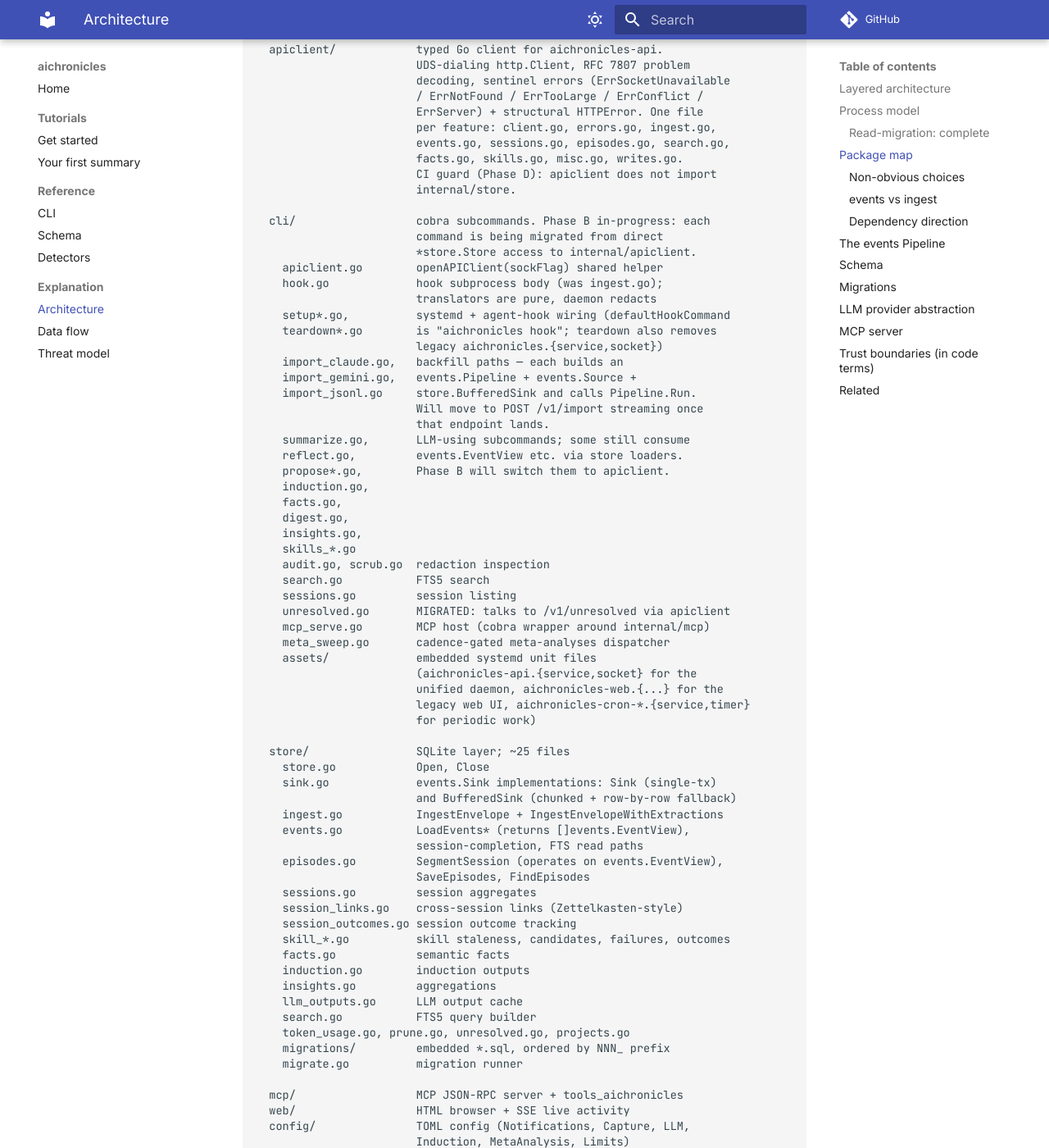
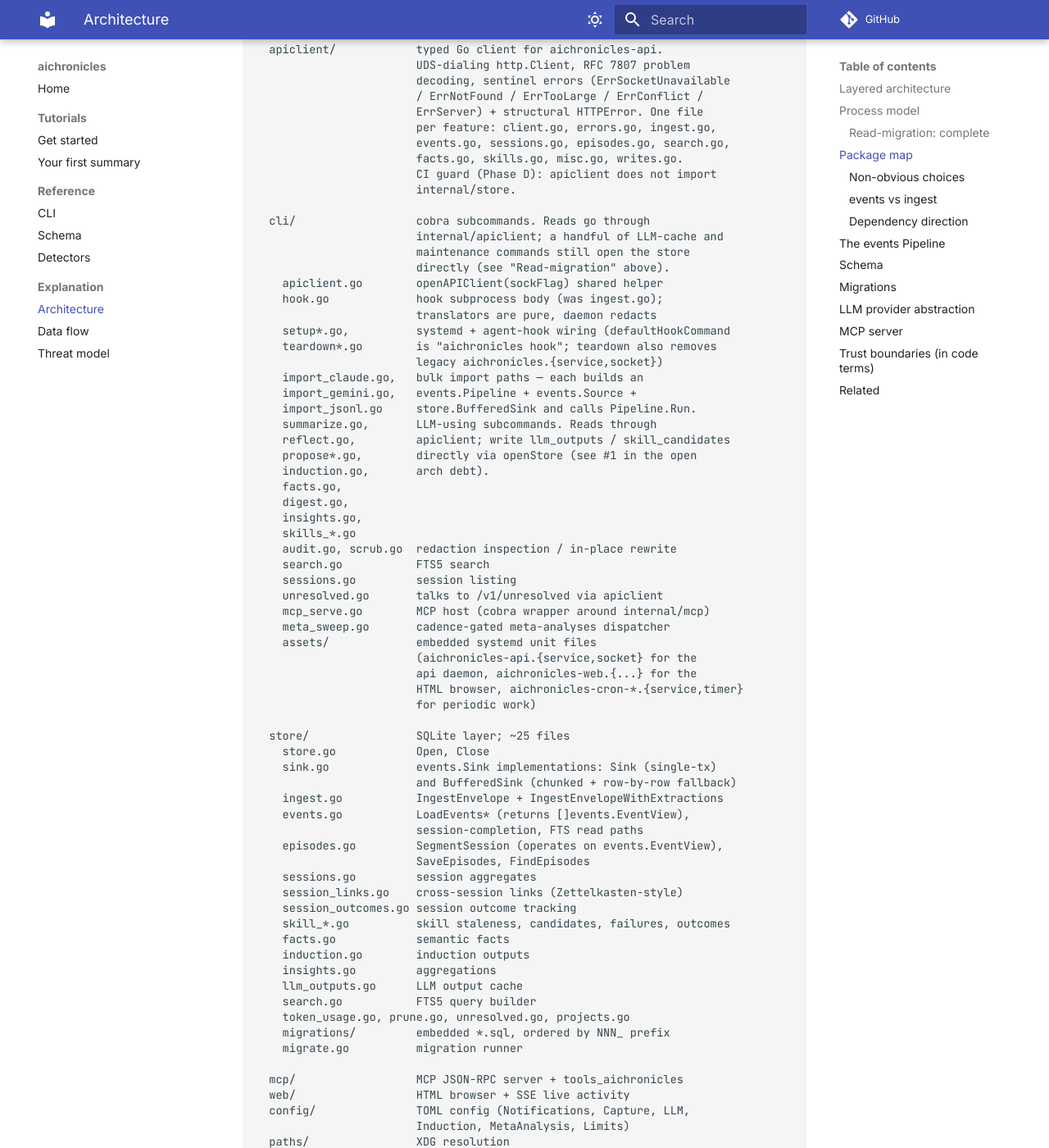
Before and after one commit to toabctl/aichronicles, an MkDocs documentation site: the page built from docs/explanation/architecture.md, in a window 1280 px wide and 1400 px high, scrolled down 4988 px. Shown: the whole window at 82% size. Built offline with MkDocs 1.6.1 and Material for MkDocs 9.7.7, drawn with Linux system fonts in a browser that asks for light colours; comment, search, counter and statistics services are not loaded; some of the changed text lies outside the part shown.

Commit message:
docs: refresh post-split doc-comments
arch_review_2026_05_14 #3: several doc-comments and the
api.socket Description still spoke of "the unified daemon" and
"Phase B in-progress" — both gone after commit 0974816 reverted
the web fold-in. internal/web/cmd.go went further and claimed the
web subcommand reads SQLite "in read-only mode", but store.Open
has no RO mode.

Fixes:

  - internal/web/cmd.go: rewrite NewCommand doc-comment and Long
    string to describe the current standalone, blast-radius-
    isolated topology. Drop the false "read-only mode" claim;
    say "via WAL" instead.
  - internal/cli/setup_systemd.go: drop "unified daemon" from
    the unitFilenames doc and the setup-cmd Long string.
  - internal/cli/assets/aichronicles-api.socket: Description=
    no longer claims "unified daemon".
  - docs/explanation/architecture.md: update the
    aichronicles-api package map line and the cli/ section,
    drop the "Phase B will switch to apiclient" parentheticals
    from the dep-direction graph (mcp already switched; web's
    pending migration is now described as such, not as fold-in).

No behavior change. `make docs` regenerates the cobra-derived
reference pages (aichronicles_web.md, aichronicles_setup_systemd.md).

Co-Authored-By: Claude Opus 4.7 (1M context) <noreply@anthropic.com>

````diff
--- a/docs/explanation/architecture.md
+++ b/docs/explanation/architecture.md
@@ -134,8 +134,8 @@ single-writer invariant holds by exclusion.
 ```
 cmd/
   aichronicles/         CLI multiplexer entrypoint
-  aichronicles-api/     unified daemon entrypoint (UDS HTTP server:
-                        /v1/* JSON, /v1/stream SSE, web HTML)
+  aichronicles-api/     api daemon entrypoint (UDS HTTP server:
+                        /v1/* JSON, /v1/stream SSE — write-owner)
 
 internal/               private; only this binary imports
   wire/                 wire types — request/response shapes for the
@@ -224,38 +224,37 @@ internal/               private; only this binary imports
                         CI guard (Phase D): apiclient does not import
                         internal/store.
 
-  cli/                  cobra subcommands. Phase B in-progress: each
-                        command is being migrated from direct
-                        *store.Store access to internal/apiclient.
+  cli/                  cobra subcommands. Reads go through
+                        internal/apiclient; a handful of LLM-cache and
+                        maintenance commands still open the store
+                        directly (see "Read-migration" above).
     apiclient.go        openAPIClient(sockFlag) shared helper
     hook.go             hook subprocess body (was ingest.go);
                         translators are pure, daemon redacts
     setup*.go,          systemd + agent-hook wiring (defaultHookCommand
     teardown*.go        is "aichronicles hook"; teardown also removes
                         legacy aichronicles.{service,socket})
-    import_claude.go,   backfill paths — each builds an
+    import_claude.go,   bulk import paths — each builds an
     import_gemini.go,   events.Pipeline + events.Source +
     import_jsonl.go     store.BufferedSink and calls Pipeline.Run.
-                        Will move to POST /v1/import streaming once
-                        that endpoint lands.
-    summarize.go,       LLM-using subcommands; some still consume
-    reflect.go,         events.EventView etc. via store loaders.
-    propose*.go,        Phase B will switch them to apiclient.
-    induction.go,
+    summarize.go,       LLM-using subcommands. Reads through
+    reflect.go,         apiclient; write llm_outputs / skill_candidates
+    propose*.go,        directly via openStore (see #1 in the open
+    induction.go,       arch debt).
     facts.go,
     digest.go,
     insights.go,
     skills_*.go
-    audit.go, scrub.go  redaction inspection
+    audit.go, scrub.go  redaction inspection / in-place rewrite
     search.go           FTS5 search
     sessions.go         session listing
-    unresolved.go       MIGRATED: talks to /v1/unresolved via apiclient
+    unresolved.go       talks to /v1/unresolved via apiclient
     mcp_serve.go        MCP host (cobra wrapper around internal/mcp)
     meta_sweep.go       cadence-gated meta-analyses dispatcher
     assets/             embedded systemd unit files
                         (aichronicles-api.{service,socket} for the
-                        unified daemon, aichronicles-web.{...} for the
-                        legacy web UI, aichronicles-cron-*.{service,timer}
+                        api daemon, aichronicles-web.{...} for the
+                        HTML browser, aichronicles-cron-*.{service,timer}
                         for periodic work)
 
   store/                SQLite layer; ~25 files
@@ -365,10 +364,11 @@ internal/cli         ──▶ internal/events, internal/events/sources/{claude,
 internal/api         ──▶ internal/wire, internal/events, internal/store, internal/redact
 internal/apiclient   ──▶ internal/wire, internal/events
 internal/agents      ──▶ (no internal deps)
-internal/mcp         ──▶ internal/events, internal/store, internal/redact
-                         (Phase B: will switch to internal/apiclient)
+internal/mcp         ──▶ internal/apiclient, internal/events, internal/llm
+                         (cross-process; reads via the api UDS)
 internal/web         ──▶ internal/events, internal/store, internal/llm/prompts
-                         (Phase B: will fold into internal/api)
+                         (separate process; reads SQLite directly via WAL —
+                          slated to migrate to apiclient like mcp did)
 internal/store       ──▶ internal/events
 internal/llm/prompts      ──▶ internal/events, internal/llm, internal/redact, internal/store
 internal/llm              ──▶ internal/redact (egress scrub)
````
Also changed, not shown: docs/reference/cli/aichronicles_setup_systemd.md (+2 -2 lines), docs/reference/cli/aichronicles_web.md (+4 -3 lines), 3 other files.
